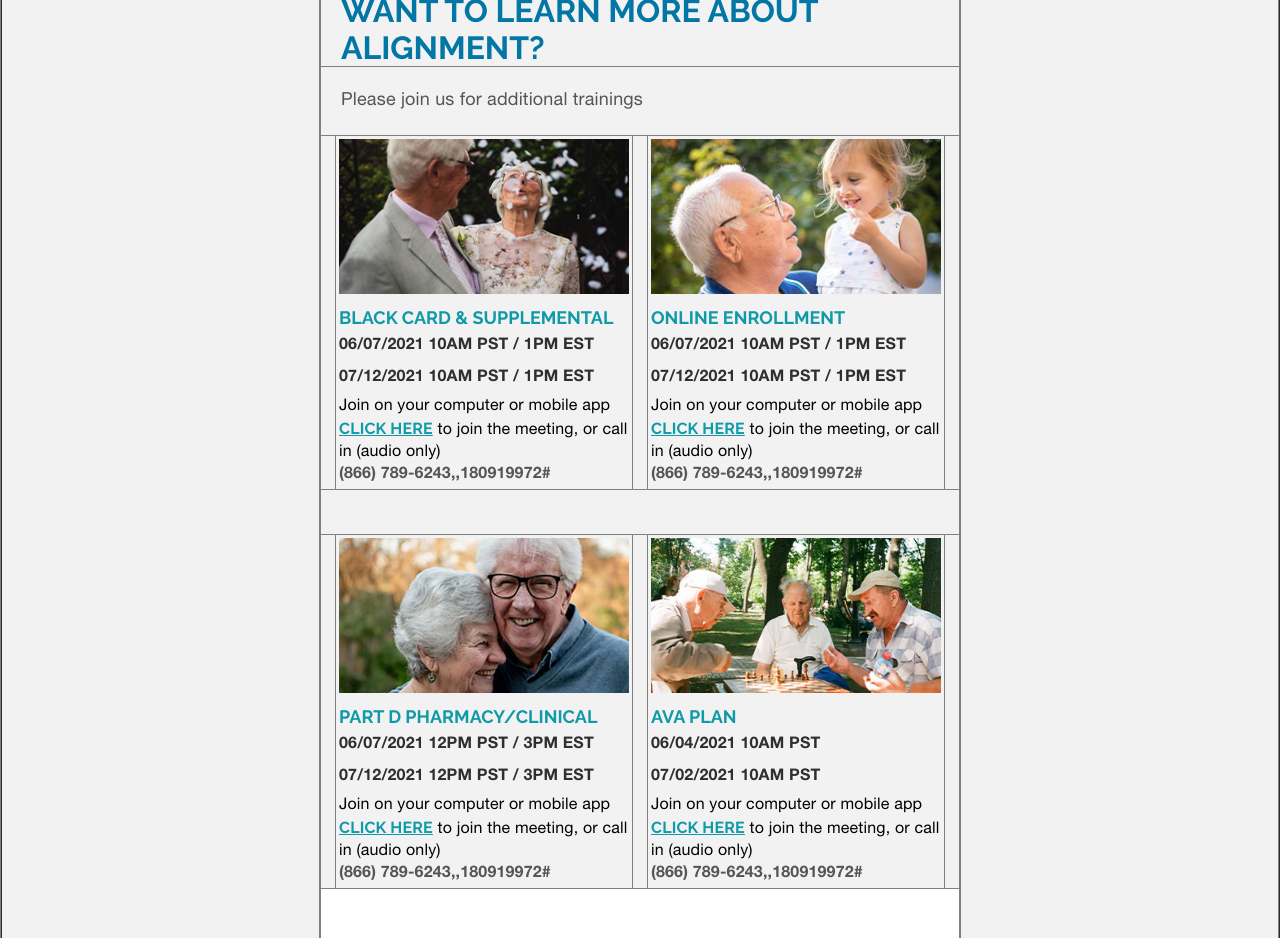
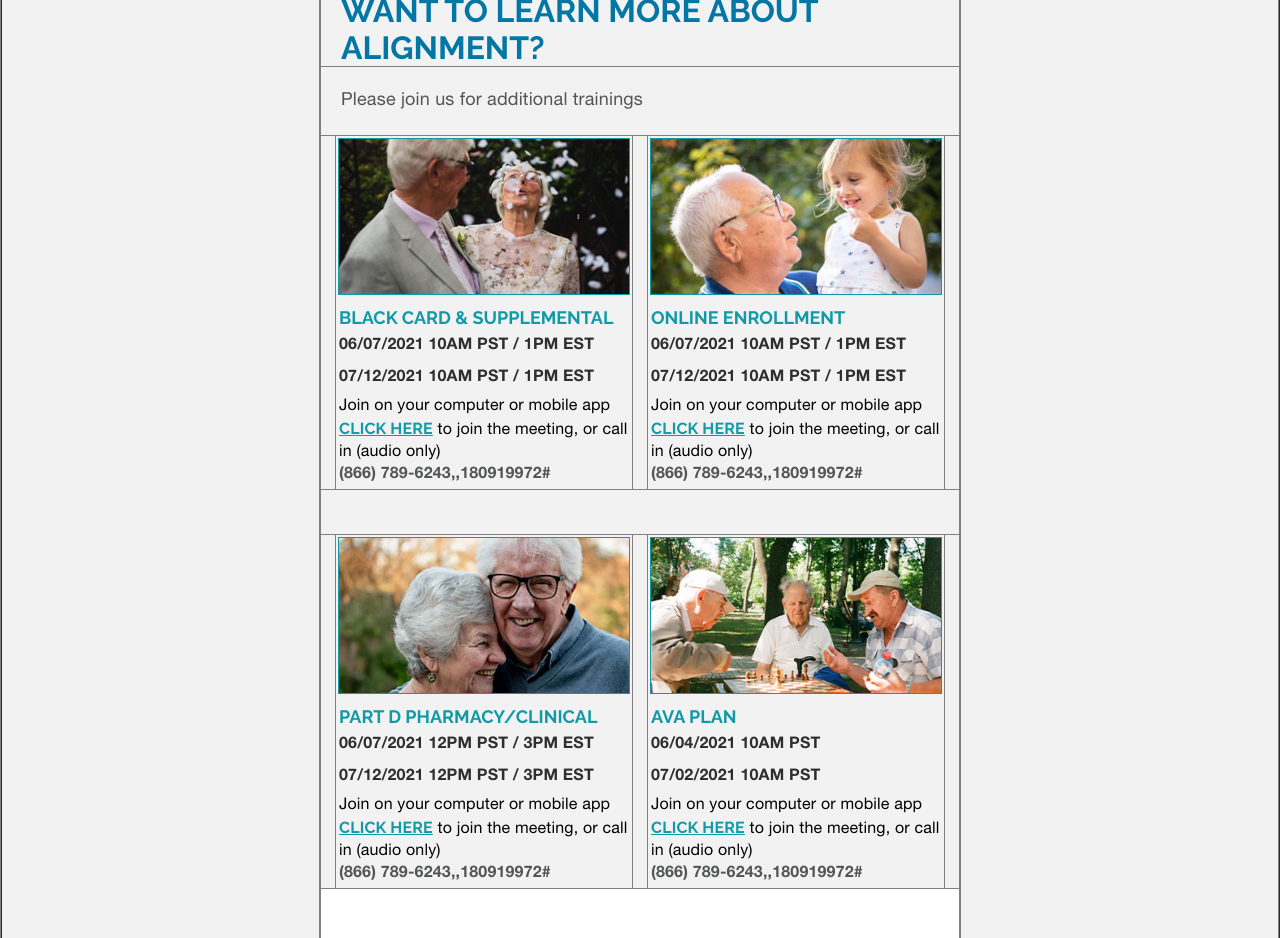
Before and after one commit to tatyana-lisnichuk/email-test-task, a plain HTML site: page index.html in a window 1280 px wide. Shown: the part 1260-2198 px from the top of the page. Drawn offline with Linux system fonts and the light colour scheme.

Commit message:
fix: add bgcolor in img td more section

```diff
--- a/index.html
+++ b/index.html
@@ -123,7 +123,7 @@
                    <td>
                     <table>
                        <tr>
-                         <td width="290px" height="155px">
+                         <td width="290px" height="155px" bgcolor="#109aa7">
                            <img width="290px" height="155px" style="object-fit: cover;" alt="eldery man with eldery woman" src="assets/imgs/more1.jpg">
                          </td>
                        </tr>
@@ -146,8 +146,8 @@
                   <td>
                     <table>
                       <tr>
-                        <td width="290px" height="155px">
-                          <img width="290px" height="155px" style="object-fit: cover;" alt="eldery man with girl" src="assets/imgs/more2.jpg">
+                        <td width="290px" height="155px" bgcolor="#109aa7">
+                          <img width="290px" height="155px" style="object-fit: cover;" balt="eldery man with girl" src="assets/imgs/more2.jpg">
                          </td>
                        </tr>
                        <tr>
@@ -174,7 +174,7 @@
               <td>
                 <table>
                       <tr>
-                        <td width="290px" height="155px">
+                        <td width="290px" height="155px" bgcolor="#109aa7">
                           <img width="290px" height="155px" style="object-fit: cover;" alt="elderly man and woman smiling" src="assets/imgs/more3.jpg">
                          </td>
                        </tr>
@@ -197,7 +197,7 @@
               <td>
                 <table>
                       <tr>
-                        <td width="290px" height="155px">
+                        <td width="290px" height="155px" bgcolor="#109aa7">
                           <img width="290px" height="155px" style="object-fit: cover;" alt="three elderly men" src="assets/imgs/more4.jpg">
                          </td>
                        </tr>
```
